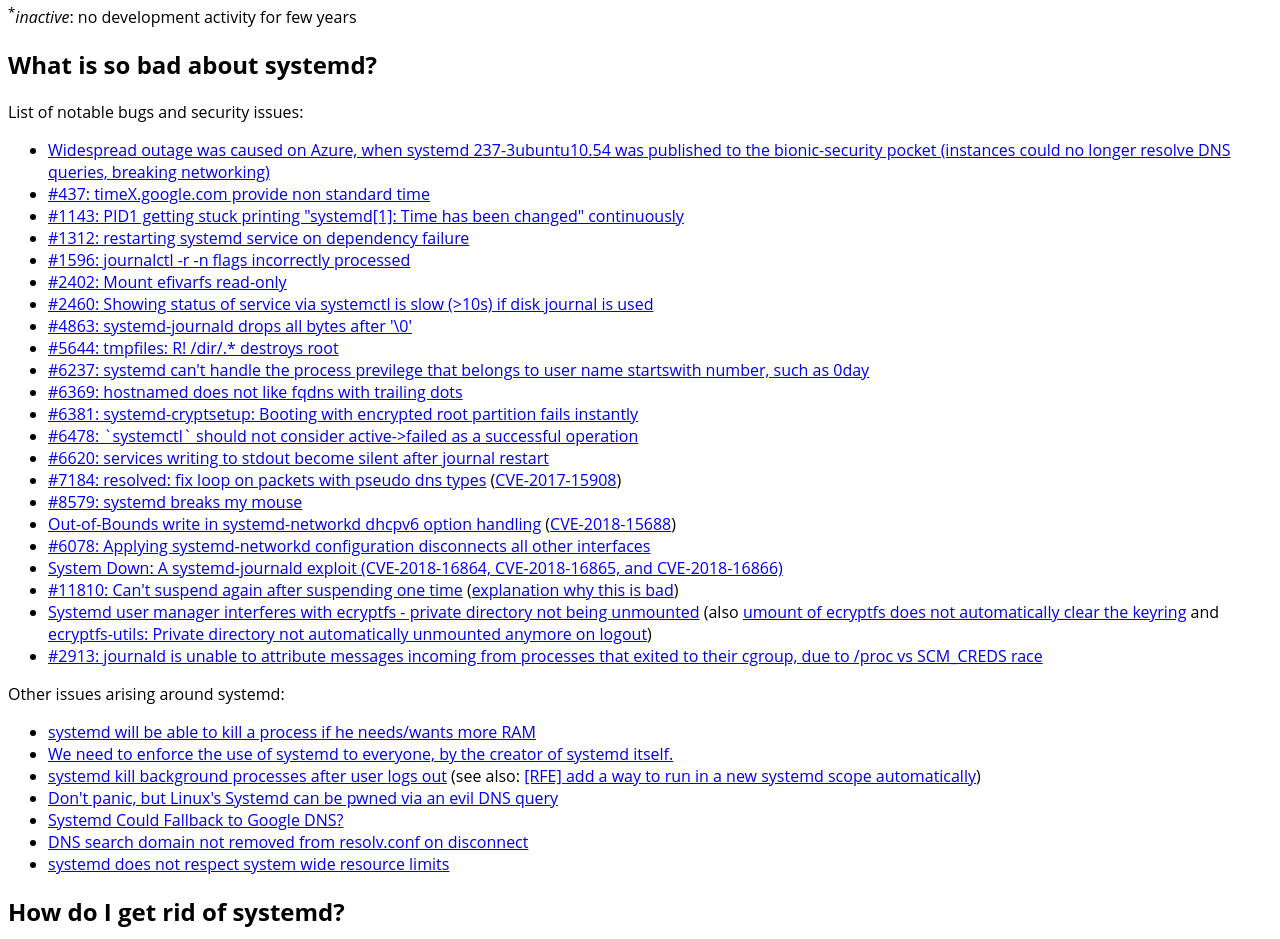
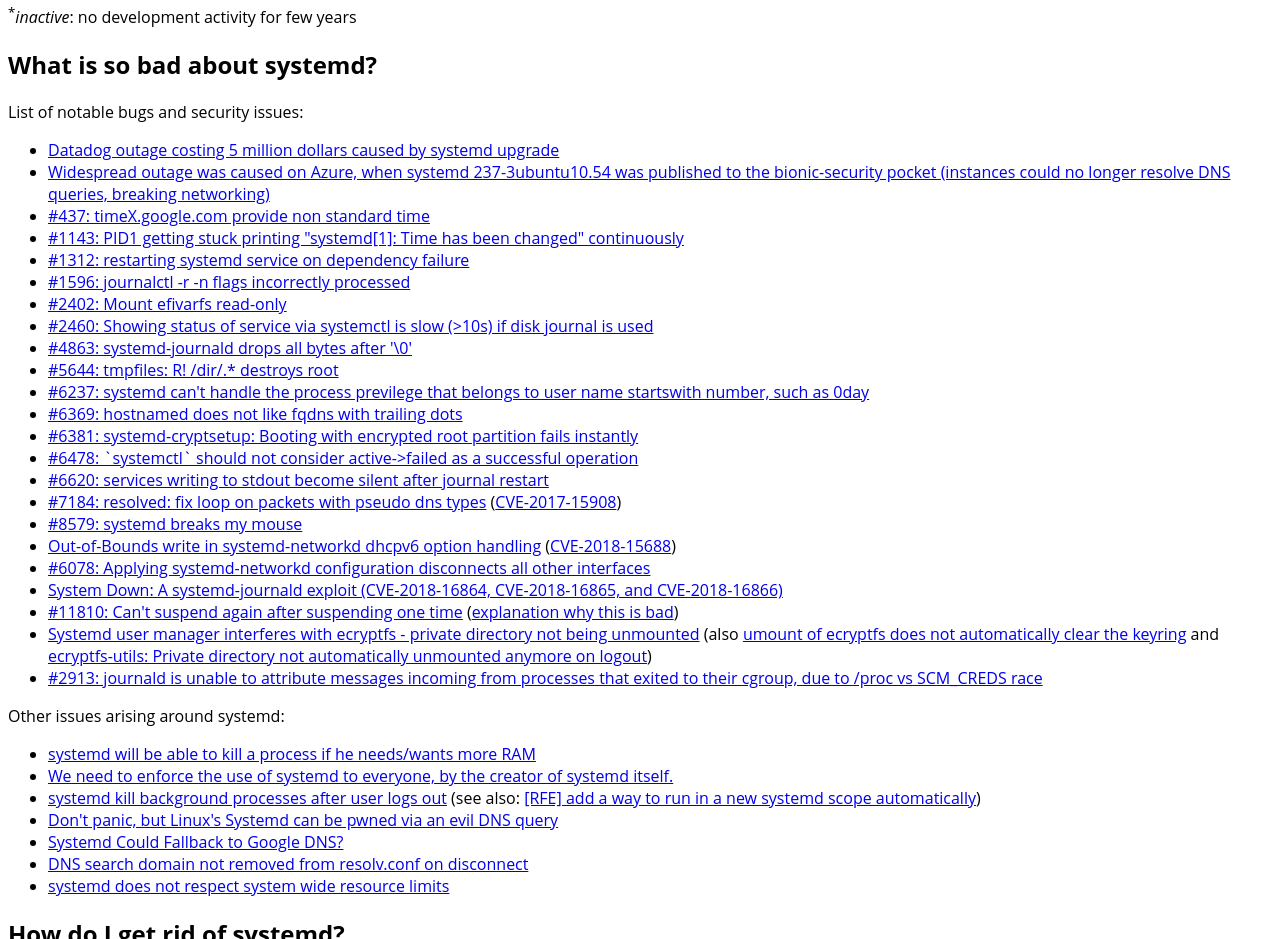
Before and after one commit to muellermartin/nosystemd.org, a plain HTML site: page htdocs/index.html in a window 1280 px wide. Shown: the part 856-1795 px from the top of the page. Drawn offline with Linux system fonts and the light colour scheme.

Commit message:
Add blog post about Datadog outage (#53)
* Add blog post about Datadog outage

* Adjust formatting of PR #53

---------

Co-authored-by: Martin Müller <mail@mueller-martin.net>

```diff
--- a/htdocs/index.html
+++ b/htdocs/index.html
@@ -41,6 +41,7 @@
 		<h2>What is so bad about systemd?</h2>
 		<p>List of notable bugs and security issues:</p>
 		<ul>
+			<li><a href="https://newsletter.pragmaticengineer.com/p/inside-the-datadog-outage">Datadog outage costing 5 million dollars caused by systemd upgrade</a></li>
 			<li><a href="https://bugs.launchpad.net/ubuntu/+source/systemd/+bug/1988119">Widespread outage was caused on Azure, when systemd 237-3ubuntu10.54 was published to the bionic-security pocket (instances could no longer resolve DNS queries, breaking networking)</a></li>
 			<li><a href="https://github.com/systemd/systemd/issues/437">#437: timeX.google.com provide non standard time</a></li>
 			<li><a href="https://github.com/systemd/systemd/issues/1143">#1143: PID1 getting stuck printing "systemd[1]: Time has been changed" continuously</a></li>
```
